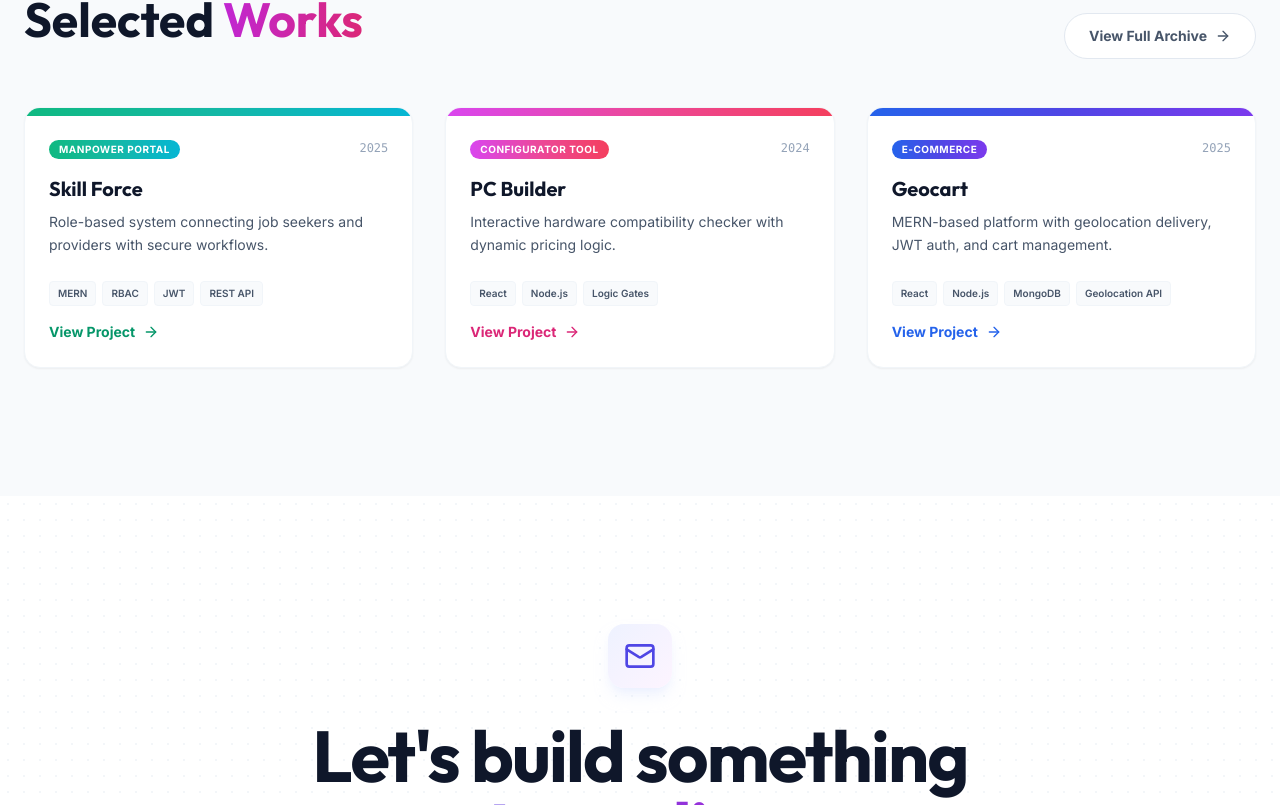
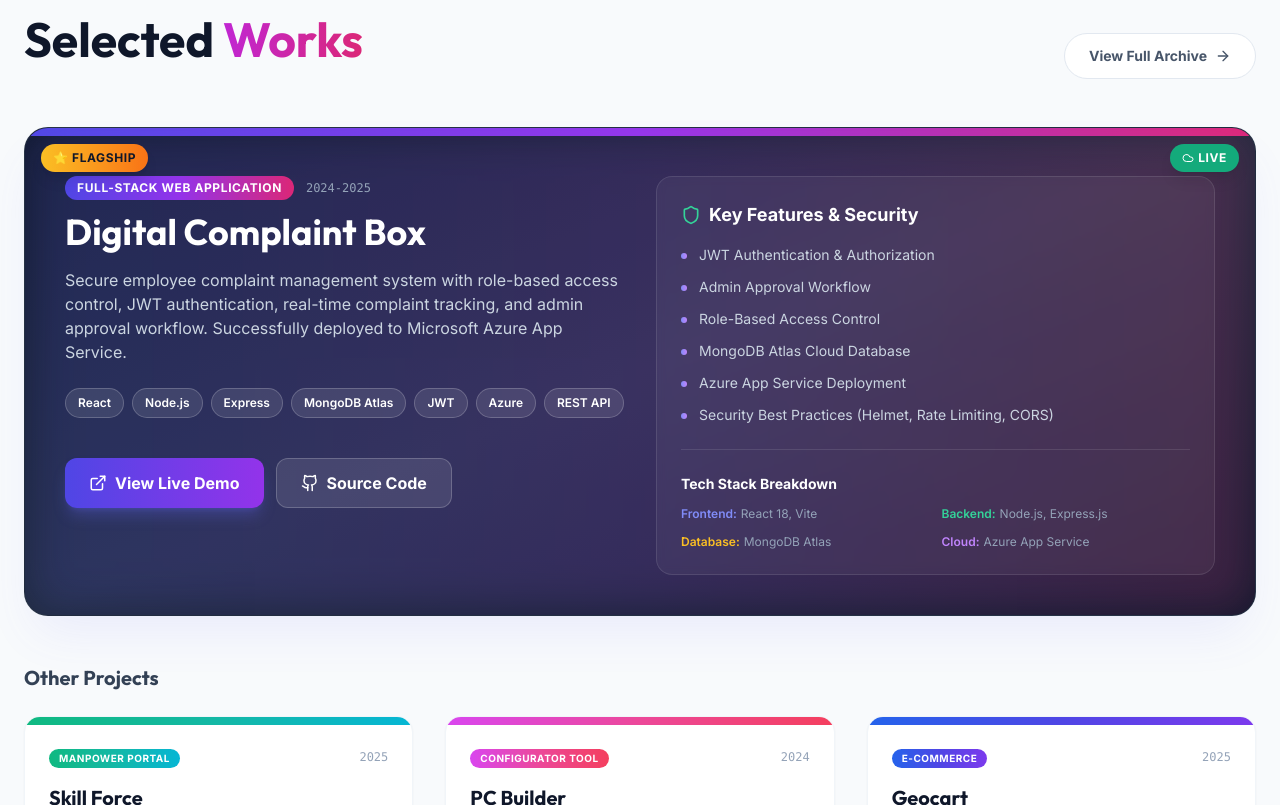
Before and after one commit to Jithinnnnnn/jithin-portfolio, a React (Vite) app: page / in a window 1280 px wide. Shown: the part 1675-2480 px from the top of the page. Built offline with nearby package versions, Linux system fonts and the light colour scheme.

Commit message:
Add Digital Complaint Box as flagship project with mobile optimization

```diff
--- a/src/App.jsx
+++ b/src/App.jsx
@@ -1,7 +1,7 @@
 import React, { useState, useEffect } from 'react';
 import { motion, AnimatePresence, useScroll, useTransform } from 'framer-motion';
 // Fixed: Added 'Globe' to imports to solve the error
-import { Mail, Phone, Menu, X, ArrowRight, Layout, Server, Database, Terminal, Code, Linkedin, Github, Sparkles, Globe } from 'lucide-react';
+import { Mail, Phone, Menu, X, ArrowRight, Layout, Server, Database, Terminal, Code, Linkedin, Github, Sparkles, Globe, ExternalLink, Shield, Cloud } from 'lucide-react';
 
 // --- Icons ---
 const JavaIcon = ({ s = 24, c }) => (<svg viewBox="0 0 384 512" width={s} height={s} className={c}><path fill="#5382a1" d="M277.7 336.6c-29.6 3.4-64.9-6.9-87.5-29.3-29.5-29.5-47-83.4-16.5-125.7 7.4-10.2 2.2-21.6-8.3-25.7-14.1-5.5-26.6 2.5-33.3 14-16.9 29-22.4 67.5-5.5 103.4 16.3 34.6 46 58.7 75.3 67.2 44.6 12.9 97.2-8.3 95.8-23.9zm41.7 33.7c-6.8-25.1-38.8-32.8-73.9-35.2-32.6-2.3-74.3 4-103.5 32.7-19 18.7-27.1 39.7-22 51.9 5.3 12.9 22.8 17.6 51 13.7 47.3-6.5 77.3-35.7 108.7-63.9 11.4-10.3 39.7-10.1 39.7.8zm-33.6 31.5c-17.5 14.2-41 32.4-78.5 38-27.7 4.1-52-1-60.6-12.8-8.5-11.7-1.8-32 17.3-50.8 25-24.6 62.3-30.7 92.2-28.5 18.7 1.4 38.3 5 44.3 20.1 2.5 6.2-3.4 22.3-14.7 34z" /><path fill="#f89820" d="M173.3 87.7c-9.5 17.5-10.5 37.8-7.2 58.2 2.7 16.7 8.2 30.7 14.7 40.8 3.6 5.6 8.5 9.9 13.4 13.4 21.8 15.6 54.2 12 74.3-11.7 13.6-16.1 18.2-35.8 14.9-53.9-5.5-30.7-38.6-54.3-73.8-57.7-12.9-1.3-26.7 3.9-36.3 10.9zM384 302c1.3 46.2-38.3 86-91 91.4-31.4 3.2-65.2-7.9-89.6-27.4-15-12-28.5-24.8-41.8-37.2-9.7-9.1-19.1-17.9-29.5-25.3-11.6-8.2-23.9-13.5-36.4-16.3-16-3.5-30.5-2.9-43.7 1.8-10.8 3.9-17 12.5-15.3 21 3.6 18.8 32.4 38.4 66 46.3 24.7 5.8 51.3 5.4 75.3-1.3 24-6.6 45.5-18.3 65.5-32.2 10-7 20.3-13.9 31.2-19.2 12.7-6.2 26.8-10.1 42-10.1 26.7 0 52.3 12.2 63.8 33.5 4.5 8.3 6.4 18 2.1 28.7z" /></svg>);
@@ -68,6 +68,35 @@ const SKILLS = {
   }
 };
 
+// Flagship Project - Digital Complaint Box (Deployed on Azure)
+const FLAGSHIP_PROJECT = {
+  title: "Digital Complaint Box",
+  category: "Full-Stack Web Application",
+  year: "2024-2025",
+  description: "Secure employee complaint management system with role-based access control, JWT authentication, real-time complaint tracking, and admin approval workflow. Successfully deployed to Microsoft Azure App Service.",
+  tech: ["React", "Node.js", "Express", "MongoDB Atlas", "JWT", "Azure", "REST API"],
+  githubLink: "https://github.com/Jithinnnnnn/complaintbox-production",
+  liveLink: "https://complaintbox-api-eqehdzewe6cpekg3.centralindia-01.azurewebsites.net/", // Azure URL
+  gradient: "from-indigo-600 via-purple-600 to-pink-600",
+  accent: "indigo",
+  isDeployed: true,
+  features: [
+    "JWT Authentication & Authorization",
+    "Admin Approval Workflow",
+    "Role-Based Access Control",
+    "MongoDB Atlas Cloud Database",
+    "Azure App Service Deployment",
+    "Security Best Practices (Helmet, Rate Limiting, CORS)"
+  ],
+  techStack: {
+    frontend: ["React 18", "Vite", "React Router v6", "Axios"],
+    backend: ["Node.js", "Express.js", "JWT", "bcrypt"],
+    database: ["MongoDB Atlas", "Mongoose ODM"],
+    security: ["Helmet", "express-rate-limit", "express-mongo-sanitize"],
+    deployment: ["Azure App Service", "Git/GitHub"]
+  }
+};
+
 const PROJECTS = [
   {
     title: "Skill Force",
@@ -93,7 +122,6 @@ const PROJECTS = [
     tech: ["React", "Node.js", "MongoDB", "Geolocation API"],
     link: "https://github.com/Jithinnnnnn/geocart", gradient: "from-blue-600 via-indigo-600 to-violet-600", accent: "blue"
   }
-
 ];
 
 // --- Components ---
@@ -117,6 +145,119 @@ const SkillCard = ({ category, index }) => (
           {item.icon} {item.name}
         </span>
       ))}
+    </div>
+  </motion.div>
+);
+
+// Flagship Project Card Component - Mobile Optimized
+const FlagshipProjectCard = ({ project }) => (
+  <motion.div
+    initial={{ opacity: 0, y: 30 }}
+    whileInView={{ opacity: 1, y: 0 }}
+    viewport={{ once: true }}
+    transition={{ duration: 0.6 }}
+    className="relative rounded-2xl md:rounded-3xl overflow-hidden bg-gradient-to-br from-slate-900 via-slate-800 to-slate-900 border border-slate-700/50 shadow-2xl shadow-indigo-500/10 mb-8 md:mb-12"
+  >
+    {/* Animated gradient border effect */}
+    <div className="absolute inset-0 bg-gradient-to-r from-indigo-500 via-purple-500 to-pink-500 opacity-20 blur-xl"></div>
+
+    {/* Top gradient bar */}
+    <div className={`h-1.5 md:h-2 w-full bg-gradient-to-r ${project.gradient}`}></div>
+
+    {/* Badges - Stacked on mobile, side by side on desktop */}
+    <div className="absolute top-3 left-3 md:top-4 md:left-4 z-20">
+      <span className="px-2 py-1 md:px-3 md:py-1.5 bg-gradient-to-r from-amber-400 to-orange-500 text-slate-900 text-[10px] md:text-xs font-bold uppercase tracking-wider rounded-full flex items-center gap-1 shadow-lg">
+        ⭐ Flagship
+      </span>
+    </div>
+
+    <div className="absolute top-3 right-3 md:top-4 md:right-4 z-20">
+      <span className="px-2 py-1 md:px-3 md:py-1.5 bg-emerald-500/90 backdrop-blur-sm text-white text-[10px] md:text-xs font-bold uppercase tracking-wider rounded-full flex items-center gap-1 shadow-lg">
+        <Cloud size={10} className="md:w-3 md:h-3" /> Live
+      </span>
+    </div>
+
+    <div className="relative z-10 p-5 pt-12 md:p-8 md:pt-8 lg:p-10">
+      <div className="grid grid-cols-1 lg:grid-cols-2 gap-6 md:gap-8">
+        {/* Left side - Project info */}
+        <div className="space-y-4 md:space-y-6">
+          <div>
+            <div className="flex items-center gap-2 md:gap-3 mb-2 md:mb-3">
+              <span className={`px-2 py-0.5 md:px-3 md:py-1 rounded-full text-[10px] md:text-xs font-bold uppercase tracking-wider text-white bg-gradient-to-r ${project.gradient}`}>
+                {project.category}
+              </span>
+              <span className="font-mono text-[10px] md:text-xs font-medium text-slate-400">{project.year}</span>
+            </div>
+            <h3 className="text-2xl md:text-3xl lg:text-4xl font-heading font-bold text-white mb-2 md:mb-4">{project.title}</h3>
+            <p className="text-slate-300 text-sm md:text-base leading-relaxed">{project.description}</p>
+          </div>
+
+          {/* Tech stack pills - Compact on mobile */}
+          <div className="flex flex-wrap gap-1.5 md:gap-2">
+            {project.tech.map((t, i) => (
+              <span key={i} className="text-[10px] md:text-xs font-semibold px-2 py-1 md:px-3 md:py-1.5 bg-white/10 text-white rounded-full border border-white/20">{t}</span>
+            ))}
+          </div>
+
+          {/* Action buttons - Full width on mobile */}
+          <div className="flex flex-col sm:flex-row gap-2 md:gap-3 pt-2 md:pt-4">
+            <a
+              href={project.liveLink}
+              target="_blank"
+              rel="noopener noreferrer"
+              className="px-4 py-2.5 md:px-6 md:py-3 bg-gradient-to-r from-indigo-600 to-purple-600 text-white text-sm md:text-base font-bold rounded-xl hover:from-indigo-500 hover:to-purple-500 active:scale-95 transition-all flex items-center justify-center gap-2 shadow-lg shadow-indigo-500/30"
+            >
+              <ExternalLink size={16} className="md:w-[18px] md:h-[18px]" /> View Live Demo
+            </a>
+            <a
+              href={project.githubLink}
+              target="_blank"
+              rel="noopener noreferrer"
+              className="px-4 py-2.5 md:px-6 md:py-3 bg-white/10 text-white text-sm md:text-base font-bold rounded-xl border border-white/20 hover:bg-white/20 active:scale-95 transition-all flex items-center justify-center gap-2"
+            >
+              <Github size={16} className="md:w-[18px] md:h-[18px]" /> Source Code
+            </a>
+          </div>
+        </div>
+
+        {/* Right side - Features (Hidden on mobile, visible on lg screens) */}
+        <div className="hidden lg:block bg-white/5 rounded-2xl p-6 border border-white/10 backdrop-blur-sm">
+          <h4 className="text-lg font-bold text-white mb-4 flex items-center gap-2">
+            <Shield size={20} className="text-emerald-400" /> Key Features & Security
+          </h4>
+          <ul className="space-y-3">
+            {project.features.map((feature, i) => (
+              <li key={i} className="flex items-start gap-3 text-slate-300 text-sm">
+                <span className="w-1.5 h-1.5 rounded-full bg-gradient-to-r from-indigo-400 to-purple-400 mt-2 flex-shrink-0"></span>
+                {feature}
+              </li>
+            ))}
+          </ul>
+
+          {/* Tech categories */}
+          <div className="mt-6 pt-6 border-t border-white/10">
+            <h5 className="text-sm font-bold text-white mb-3">Tech Stack Breakdown</h5>
+            <div className="grid grid-cols-2 gap-3 text-xs">
+              <div>
+                <span className="text-indigo-400 font-semibold">Frontend:</span>
+                <span className="text-slate-400 ml-1">{project.techStack.frontend.slice(0, 2).join(", ")}</span>
+              </div>
+              <div>
+                <span className="text-emerald-400 font-semibold">Backend:</span>
+                <span className="text-slate-400 ml-1">{project.techStack.backend.slice(0, 2).join(", ")}</span>
+              </div>
+              <div>
+                <span className="text-amber-400 font-semibold">Database:</span>
+                <span className="text-slate-400 ml-1">{project.techStack.database[0]}</span>
+              </div>
+              <div>
+                <span className="text-purple-400 font-semibold">Cloud:</span>
+                <span className="text-slate-400 ml-1">{project.techStack.deployment[0]}</span>
+              </div>
+            </div>
+          </div>
+        </div>
+      </div>
     </div>
   </motion.div>
 );
@@ -313,7 +454,7 @@ export default function App() {
             </h1>
             <p className="text-base sm:text-lg text-slate-600 mb-10 max-w-2xl mx-auto lg:mx-0 leading-relaxed">
               Hi, I'm <span className="font-bold text-slate-900">Jithin Jose</span>, a full-stack developer specializing in
-              <span className="font-semibold text-indigo-600"> Java and MERN stack</span>. I build scalable applications with Spring Boot, React, Node.js, Express, and MongoDB, with strong experience in REST APIs, authentication, CI/CD, Docker, and cloud platforms.
+              <span className="font-semibold text-indigo-600"> Java and MERN stack</span>. I build scalable applications with Spring Boot, React, Node.js, Express, and MongoDB. <span className="font-semibold text-emerald-600">I've successfully deployed production applications to Azure</span>, with strong experience in REST APIs, authentication, security best practices, and cloud platforms.
             </p>
 
             <div className="flex flex-col sm:flex-row gap-4 w-full sm:w-auto justify-center lg:justify-start">
@@ -401,6 +542,12 @@ export default function App() {
             View Full Archive <ArrowRight size={16} />
           </motion.a>
         </div>
+
+        {/* Flagship Project - Digital Complaint Box */}
+        <FlagshipProjectCard project={FLAGSHIP_PROJECT} />
+
+        {/* Other Projects */}
+        <h3 className="text-xl font-heading font-bold text-slate-700 mb-6 mt-8">Other Projects</h3>
         <div className="grid grid-cols-1 md:grid-cols-3 gap-6 md:gap-8">
           {PROJECTS.map((project, idx) => <ProjectCard key={idx} project={project} index={idx} />)}
         </div>
```
